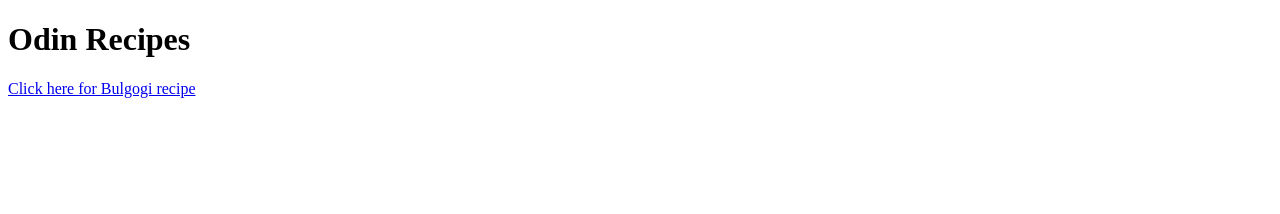
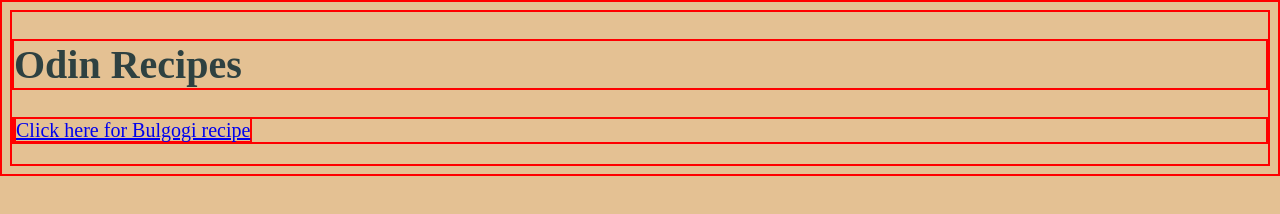
Before and after one commit to iyoojin/odin-recipes, a plain HTML site: page index.html in a window 1280 px wide. Drawn offline with Linux system fonts and the light colour scheme.

Commit message:
added borders to boxes and fixed link

```diff
--- /dev/null
+++ b/css/style.css
@@ -0,0 +1,9 @@
+* {
+  border: 2px solid red;
+}
+body {
+  background-color: rgb(228, 193, 147);
+  font-family: "Times New Roman", Times, serif;
+  font-size: 20px;
+  color: rgb(46, 65, 65);
+}
--- a/index.html
+++ b/index.html
@@ -4,12 +4,13 @@
     <meta charset="UTF-8" />
     <meta http-equiv="X-UA-Compatible" content="IE=edge" />
     <meta name="viewport" content="width=device-width, initial-scale=1.0" />
+    <link href="css/style.css" rel="stylesheet" />
     <title>Document</title>
   </head>
   <body>
     <h1>Odin Recipes</h1>
     <p>
-      <a href="recipies/bulgogi.html">Click here for Bulgogi recipe</a>
+      <a href="recipes/bulgogi.html">Click here for Bulgogi recipe</a>
     </p>
   </body>
 </html>
```
Also changed, not shown: recipes/bulgogi.html (+2 -0 lines), 1 other file.
